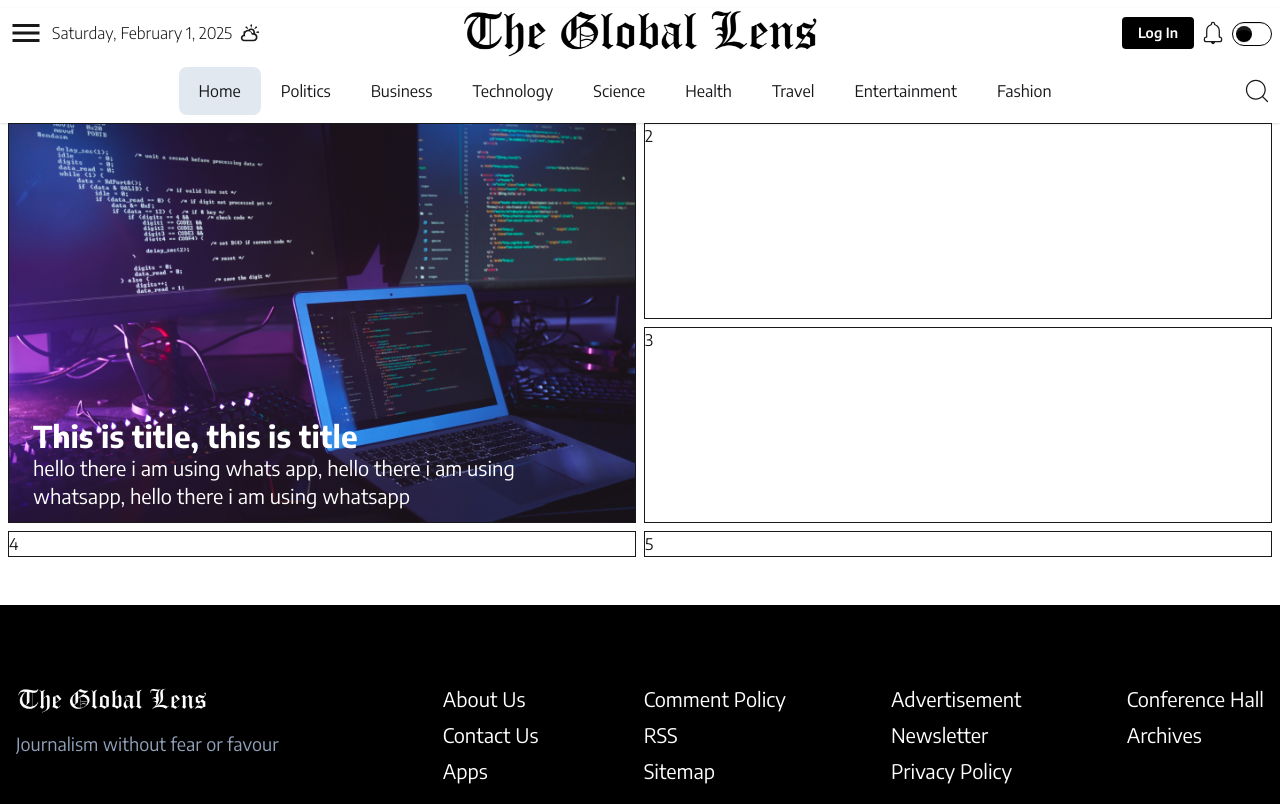
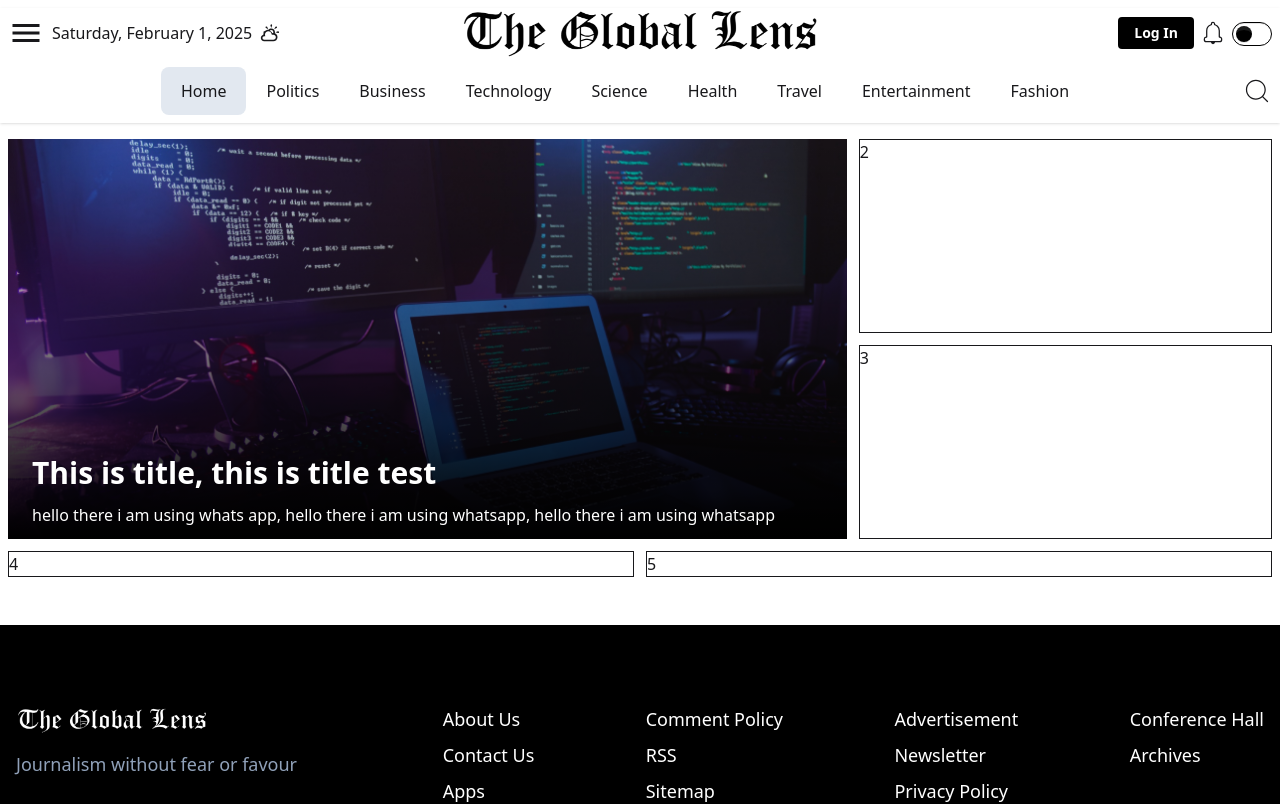
Before and after one commit to mirnatul/the-global-lens, a React (Vite) app: page / in a window 1280 px wide. Shown: the top 804 px of the page. Built offline with nearby package versions, Linux system fonts and the light colour scheme; no server answers.

Commit message:
testing update

```diff
--- a/src/components/HomePage/Banner.jsx
+++ b/src/components/HomePage/Banner.jsx
@@ -3,21 +3,22 @@ import logo from '../../assets/2.png'
 
 const Banner = () => {
     return (
-        <div className=''>
-            <div className='lg:grid lg:grid-cols-2 lg:gap-2'>
-                <div className='lg:h-[400px] border relative overflow-hidden'>
+        <div className='mt-4'>
+            <div className='grid lg:grid-cols-3 gap-3'>
+                <div className='lg:h-[400px] relative col-span-2'>
+                    <div className='absolute inset-0 opacity-100 bg-gradient-to-t from-black to-transparent'></div>
                     <img className='w-full h-full object-cover' src={logo} alt="" />
                     <div className='absolute bottom-0 text-white px-6 pb-3'>
-                        <p className='text-3xl font-bold'>This is title, this is title</p>
-                        <p className='text-xl'>hello there i am using whats app, hello there i am using whatsapp, hello there i am using whatsapp</p>
+                        <p className='text-3xl font-bold'>This is title, this is title test</p>
+                        <p className='mt-3'>hello there i am using whats app, hello there i am using whatsapp, hello there i am using whatsapp</p>
                     </div>
                 </div>
-                <div className='lg:grid lg:grid-rows-2 lg:gap-2'>
+                <div className='grid lg:grid-rows-2 gap-3'>
                     <div className='border'>2</div>
                     <div className='border'>3</div>
                 </div>
             </div>
-            <div className='lg:grid lg:grid-cols-2 gap-2 mt-2'>
+            <div className='grid lg:grid-cols-2 gap-3 mt-3'>
                 <div className='border'>4</div>
                 <div className='border'>5</div>
             </div>
--- a/src/index.css
+++ b/src/index.css
@@ -1,8 +1,2 @@
-@import url('https://fonts.googleapis.com/css2?family=Encode+Sans:wght@100..900&display=swap');
-
 @import "tailwindcss";
 @plugin "daisyui";
-
-.project-font {
-    font-family: "Encode Sans", serif;
-}
--- a/src/shared/Footer.jsx
+++ b/src/shared/Footer.jsx
@@ -11,7 +11,7 @@ const Footer = () => {
                     <img className='w-48' src={logoDark} alt="" />
                     <p className='text-slate-400 md:text-lg mt-4'>Journalism without fear or favour</p>
                 </div>
-                <div className='flex justify-between md:w-4/6 text-sm md:text-lg lg:text-xl mt-8'>
+                <div className='flex justify-between md:w-4/6 text-sm md:text-lg mt-8'>
                     <div>
                         <p className='hover:text-slate-400 cursor-pointer mb-2'>About Us</p>
                         <p className='hover:text-slate-400 cursor-pointer mb-2'>Contact Us</p>
--- a/src/shared/NavBar.jsx
+++ b/src/shared/NavBar.jsx
@@ -29,7 +29,7 @@ const NavBar = () => {
                 <div>
                     <IoMdMenu onClick={() => setToggleMenu(!toggleMenu)} className='text-4xl cursor-pointer hover:scale-95'></IoMdMenu>
                     {
-                        toggleMenu && <div className='absolute bg-white border-r-2 border-slate-400 left-0 top-0 w-full lg:w-[600px] z-20'>
+                        toggleMenu && <div className='bg-white fixed border-r-2 border-slate-400 left-0 top-0 w-full lg:w-[600px] z-20'>
                             <div className='h-screen px-4 pt-2'>
                                 <div>
                                     <div className='flex items-center gap-4'>
```
